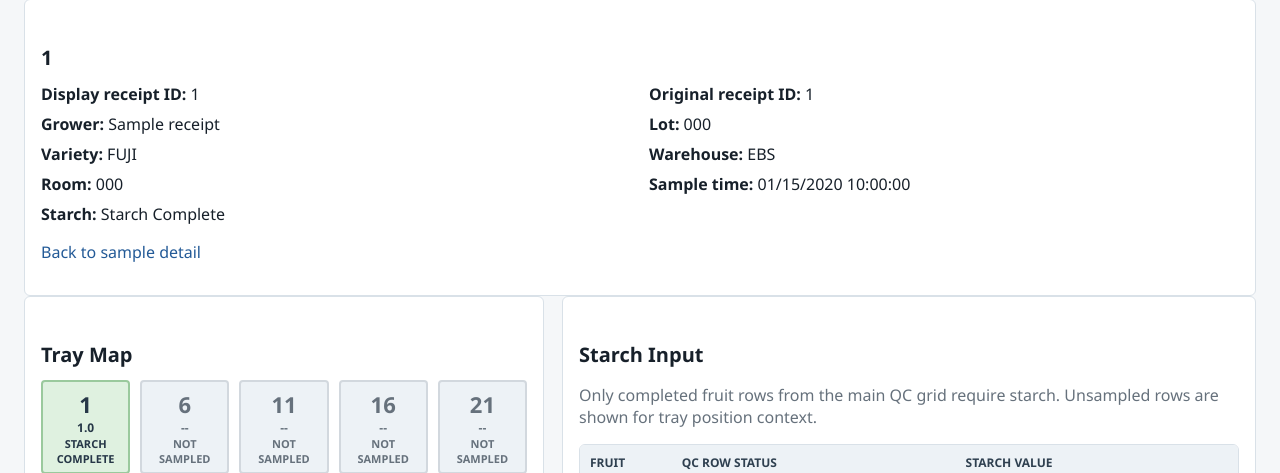
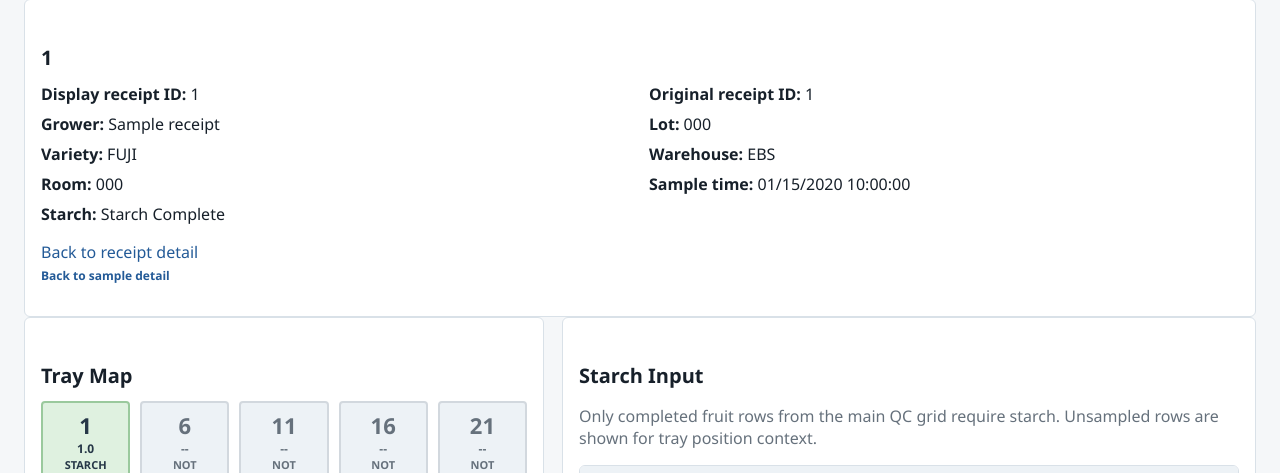
Before and after one commit to Wes-Sysadm/Crop-QC-dashboard, an ASP.NET Core app: page /Samples/1/Starch in a window 1280 px wide. Shown: the part 133-606 px from the top of the page. Run offline with ASP.NET Core 8, Linux system fonts and the light colour scheme; tables that the repository leaves empty hold one stand-in row (values such as "Sample post"); data that the repository does not hold is empty.

Commit message:
Complete standalone starch workflow links

```diff
--- a/src/CropQc.Web/Views/Receipts/Details.cshtml
+++ b/src/CropQc.Web/Views/Receipts/Details.cshtml
@@ -54,6 +54,7 @@
                             }
                             else
                             {
+                                <span class="status pending">@sample.StarchStatus</span>
                                 <a class="button secondary-button" href="/Samples/@sample.Id/Starch">Starch Input</a>
                             }
                         </td>
--- a/src/CropQc.Web/Views/Samples/Starch.cshtml
+++ b/src/CropQc.Web/Views/Samples/Starch.cshtml
@@ -35,7 +35,10 @@
             <div><strong>Sample time:</strong> @Model.Sample.SampleTakenAt.LocalDateTime</div>
             <div><strong>Starch:</strong> @StarchSummary(Model.Readiness)</div>
         </div>
-        <p><a href="/Samples/@Model.Sample.Id">Back to sample detail</a></p>
+        <p>
+            <a href="/Receipts/@Model.Sample.ReceiptId">Back to receipt detail</a>
+            <a class="inline-action" href="/Samples/@Model.Sample.Id">Back to sample detail</a>
+        </p>
     </section>
 
     <form method="post" action="/Samples/@Model.Sample.Id/Starch">
```
